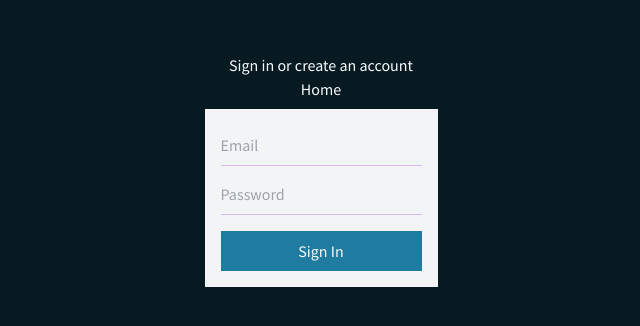
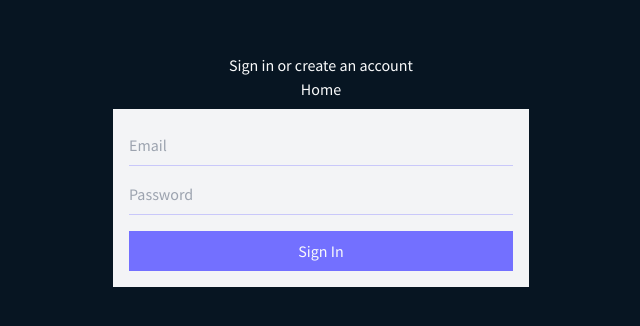
Before and after one commit to allanlalangan/stars-2, a Next.js app: page /sign-in in a window 1280 px wide. Shown: the part 230-556 px from the top of the page, without its empty margins (319-959 px from the left). Built offline with nearby package versions, Linux system fonts and the light colour scheme.

Commit message:
update color palette, styles

```diff
--- a/app/(auth)/SignInForm/index.tsx
+++ b/app/(auth)/SignInForm/index.tsx
@@ -7,14 +7,14 @@ export default function SignInForm() {
   return (
     <form
       onSubmit={handleSubmit}
-      className="mt-2 flex flex-col p-4 bg-base-100"
+      className="mt-2 flex flex-col p-4 bg-base-100 w-full sm:w-3/4 md:w-1/2 lg:w-1/3"
     >
       <div className="">
         <label className="sr-only" htmlFor="email">
           Email
         </label>
         <input
-          className="text-black mb-2 py-2 bg-transparent border-b border-primary-400/50 focus:border-primary-400 outline-none transition"
+          className="w-full text-black mb-2 py-2 bg-transparent border-b border-primary-400/50 focus:border-primary-400 outline-none transition"
           name="email"
           id="email"
           type="email"
@@ -26,7 +26,7 @@ export default function SignInForm() {
           Password
         </label>
         <input
-          className="text-black mb-2 py-2 bg-transparent border-b border-primary-400/50 focus:border-primary-400 outline-none transition"
+          className="w-full text-black mb-2 py-2 bg-transparent border-b border-primary-400/50 focus:border-primary-400 outline-none transition"
           name="password"
           id="password"
           type="password"
@@ -34,7 +34,7 @@ export default function SignInForm() {
         />
       </div>
       <button
-        className="bg-secondary-500 w-full p-2 mt-2 transition hover:bg-secondary-600 active:bg-secondary-700"
+        className="bg-primary-600 w-full p-2 mt-2 transition hover:bg-primary-700 active:bg-primary-800 text-base-50"
         type="submit"
       >
         Sign In
--- a/app/layout.tsx
+++ b/app/layout.tsx
@@ -43,8 +43,8 @@ const source_sans_pro = Source_Sans_Pro({
 });
 
 export const metadata = {
-  title: "Create Next App",
-  description: "Generated by create next app",
+  title: "Stars",
+  description: "Stars Astrology App",
 };
 
 export default function RootLayout({
@@ -55,9 +55,11 @@ export default function RootLayout({
   return (
     <html
       lang="en"
-      className={`${libre.variable} ${scilla.variable} ${source_sans_pro.variable} bg-secondary-900 text-base-50`}
+      className={`${libre.variable} ${scilla.variable} ${source_sans_pro.variable} dark`}
     >
-      <body className="font-sans">{children}</body>
+      <body className="font-sans bg-light-300 text-base-950 dark:bg-secondary-900 dark:text-base-50">
+        {children}
+      </body>
     </html>
   );
 }
--- a/app/page.tsx
+++ b/app/page.tsx
@@ -1,14 +1,11 @@
 import Hero from "@/components/Hero";
 import TodayChart from "@/components/TodayChart";
-import { getNow } from "@/lib/astro";
-import Link from "next/link";
 
 export default async function Home() {
-  const now = await getNow();
   return (
     <main className="flex min-h-screen flex-col justify-center p-4">
       <Hero />
-      <TodayChart data={now} />
+      <TodayChart />
     </main>
   );
 }
--- a/components/Hero/index.tsx
+++ b/components/Hero/index.tsx
@@ -3,20 +3,22 @@ import Link from "next/link";
 export default function Hero() {
   return (
     <section className="flex flex-col mb-8 justify-center min-h-[50vh]">
-      <h1 className="text-6xl uppercase tracking-wide font-display text-accent-300">
+      <h1 className="text-6xl uppercase tracking-wide font-display dark:text-tertiary-300 text-primary-600">
         Stars
       </h1>
-      <p className="mb-2 text-2xl font-serif text-primary-300">
+      <p className="mb-2 text-2xl font-serif dark:text-primary-300">
         the astrology network
       </p>
       <p className="mb-2">
         Create natal charts, view upcoming astrological events and personalized
         horoscopes. <br />
         Tap in to your guides and connect with others through{" "}
-        <em className="text-accent-300 tracking-wide">Stars</em>
+        <em className="dark:text-tertiary-300 tracking-wide text-primary-700">
+          Stars
+        </em>
       </p>
       <Link
-        className="bg-secondary-500 w-fit px-4 py-2 mt-2 transition hover:bg-secondary-600 active:bg-secondary-700"
+        className="dark:bg-transparent dark:border dark:border-tertiary-200 shadow-md shadow-tertiary-200/10 hover:shadow-tertiary-200/20 bg-secondary-300 w-fit px-4 py-2 mt-2 transition hover:bg-secondary-400 active:bg-secondary-500 text-base-50"
         href="/sign-in"
       >
         Sign In
--- a/components/TodayChart/index.tsx
+++ b/components/TodayChart/index.tsx
@@ -1,81 +1,21 @@
-import { getFullSignName } from "@/lib/util";
-import { type RootObject } from "@/types/astro";
-
-type props = {
-  data: RootObject;
-};
-
-export default function TodayChart({ data }: props) {
+export default function TodayChart() {
   const today = new Date();
-  const planets = [
-    data.data.sun,
-    data.data.moon,
-    data.data.mercury,
-    data.data.venus,
-    data.data.mars,
-    data.data.jupiter,
-    data.data.saturn,
-    data.data.uranus,
-    data.data.neptune,
-    data.data.pluto,
-  ];
-
-  const nodes = {
-    mean_node: data.data.mean_node,
-    true_node: data.data.true_node,
-  };
-
-  const houses = [
-    data.data.first_house,
-    data.data.second_house,
-    data.data.third_house,
-    data.data.fourth_house,
-    data.data.fifth_house,
-    data.data.sixth_house,
-    data.data.seventh_house,
-    data.data.eighth_house,
-    data.data.ninth_house,
-    data.data.tenth_house,
-    data.data.eleventh_house,
-    data.data.twelfth_house,
-  ];
-
-  const lunarPhase = data.data.lunar_phase;
-  const dateString = new Date(
-    data.data.year,
-    data.data.month - 1,
-    data.data.day
-  );
   return (
     <section className="flex flex-col">
       <h2 className="flex items-baseline">
-        <span className="font-serif text-2xl text-primary-300">
+        <span className="font-serif text-2xl dark:text-primary-300 text-primary-700">
           The Sky Today
         </span>
-        <span className="mx-2 font-serif text-base-300">|</span>
-        <span className="font-serif text-base-300 text-sm">
+        <span className="mx-2 font-serif dark:text-base-300 text-base-700">
+          |
+        </span>
+        <span className="font-serif dark:text-base-300 text-sm text-base-700">
           {today.toDateString()}
         </span>
       </h2>
-      <span className="text-accent-300 italic">API coming soon.</span>
-      {/* <table className="table-auto border-collapse border border-base-700 md:w-1/2 lg:w-1/3 mt-2">
-        <thead>
-          <tr className="bg-base-700 text-left">
-            <th className="p-2 font-normal tracking-wide">Planet</th>
-            <th className="p-2 font-normal tracking-wide">Degree</th>
-            <th className="p-2 font-normal tracking-wide">Sign</th>
-          </tr>
-        </thead>
-        <tbody>
-          {planets.map((planet, id) => (
-            <tr key={id}>
-              <td className="p-2">{`${planet?.name}`}</td>
-              <td className="p-2">{`${planet?.position.toFixed(2)}°`}</td>
-              <td className="p-2">{`${getFullSignName(planet?.sign_num)}`}</td>
-            </tr>
-          ))}
-        </tbody>
-      </table> */}
+      <span className="dark:text-accent-300 text-secondary-500 italic">
+        API coming soon.
+      </span>
     </section>
   );
 }
--- a/tailwind.config.js
+++ b/tailwind.config.js
@@ -1,5 +1,6 @@
 /** @type {import('tailwindcss').Config} */
 module.exports = {
+  darkMode: "class",
   content: [
     "./pages/**/*.{js,ts,jsx,tsx,mdx}",
     "./components/**/*.{js,ts,jsx,tsx,mdx}",
@@ -9,32 +10,32 @@ module.exports = {
     extend: {
       colors: ({ colors }) => ({
         primary: {
-          50: "#F9F2FC",
-          100: "#F2E6FA",
-          200: "#E7D1F5",
-          300: "#DAB7F0",
-          400: "#C085E5",
-          500: "#A652DB",
-          600: "#8A29C6",
-          700: "#6A2098",
-          800: "#471565",
-          900: "#230B33",
-          950: "#120519",
+          50: "#F5F5FF",
+          100: "#E6E5FF",
+          200: "#D2D1FF",
+          300: "#B9B8FF",
+          400: "#A09EFF",
+          500: "#8C8AFF",
+          600: "#7370FF",
+          700: "#5D5AFF",
+          800: "#0400E6",
+          900: "#020075",
+          950: "#010038",
         },
         secondary: {
-          50: "#DDF0F8",
-          100: "#BBE1F1",
-          200: "#7BC5E5",
-          300: "#38A7D7",
-          400: "#2795C3",
-          500: "#207BA1",
-          600: "#1A617F",
-          700: "#144A62",
-          800: "#0D3040",
-          900: "#071A22",
-          950: "#030D11",
+          50: "#E5F0FA",
+          100: "#CCE1F5",
+          200: "#9DC6EC",
+          300: "#6AA8E2",
+          400: "#368AD8",
+          500: "#236EB3",
+          600: "#194E80",
+          700: "#133C62",
+          800: "#0D2740",
+          900: "#071522",
+          950: "#030A11",
         },
-        accent: {
+        tertiary: {
           50: "#FFFBF0",
           100: "#FFF6DB",
           200: "#FFEEBD",
@@ -46,6 +47,32 @@ module.exports = {
           800: "#755800",
           900: "#382A00",
           950: "#1F1700",
+        },
+        accent: {
+          50: "#FFFAFA",
+          100: "#FFF0F0",
+          200: "#FFE6E5",
+          300: "#FFD7D6",
+          400: "#FFCDCC",
+          500: "#FFBEBD",
+          600: "#FFB4B3",
+          700: "#FFA5A3",
+          800: "#FF9897",
+          900: "#CC0300",
+          950: "#660200",
+        },
+        light: {
+          50: "#FBFAF9",
+          100: "#F6F5F3",
+          200: "#EEEAE8",
+          300: "#E5E0DC",
+          400: "#DCD5D0",
+          500: "#D1C8C2",
+          600: "#C8BEB6",
+          700: "#C0B3AA",
+          800: "#B7A99F",
+          900: "#63554A",
+          950: "#322A25",
         },
         base: colors.gray,
         neutral: colors.zinc,
```
